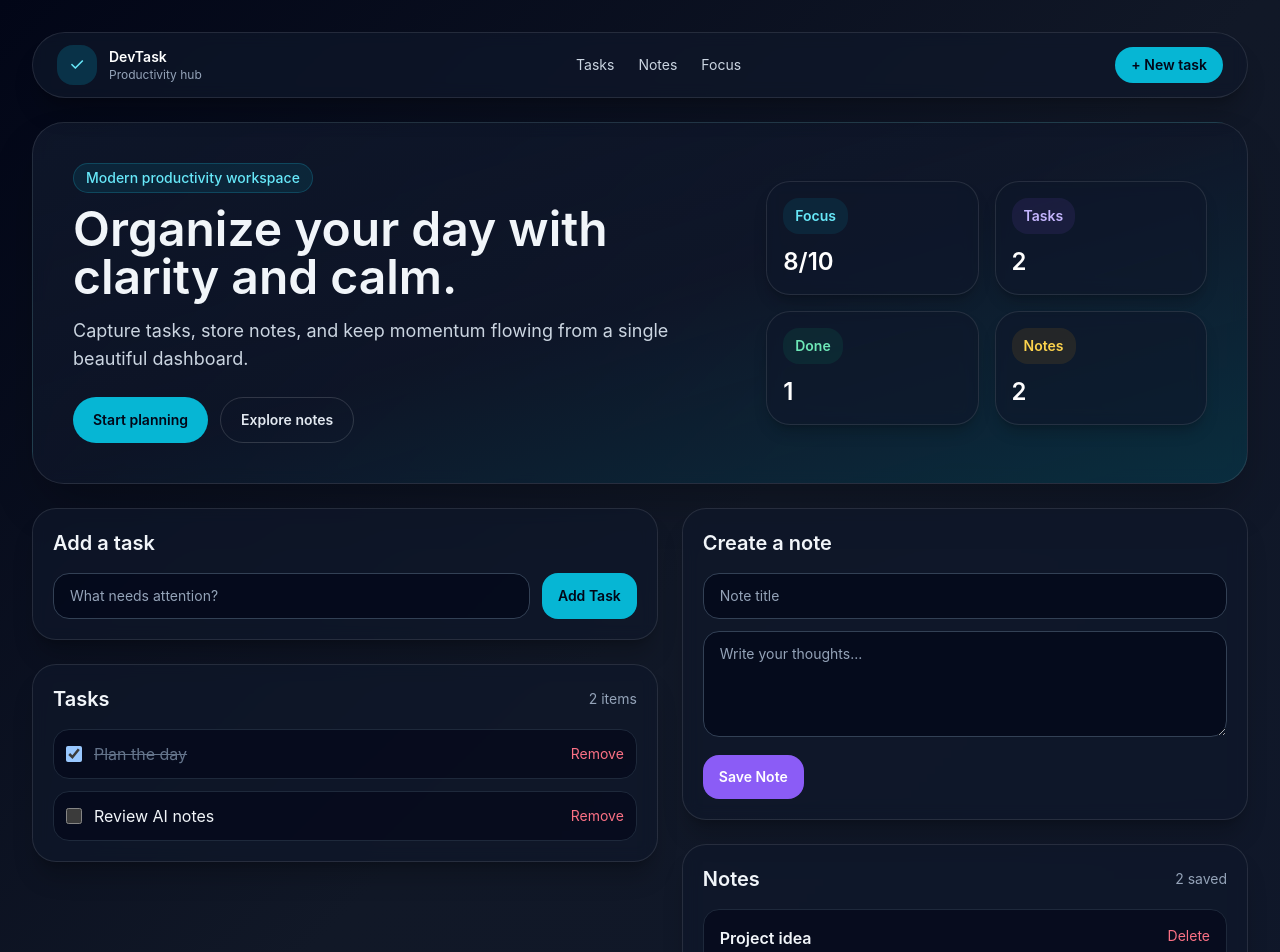
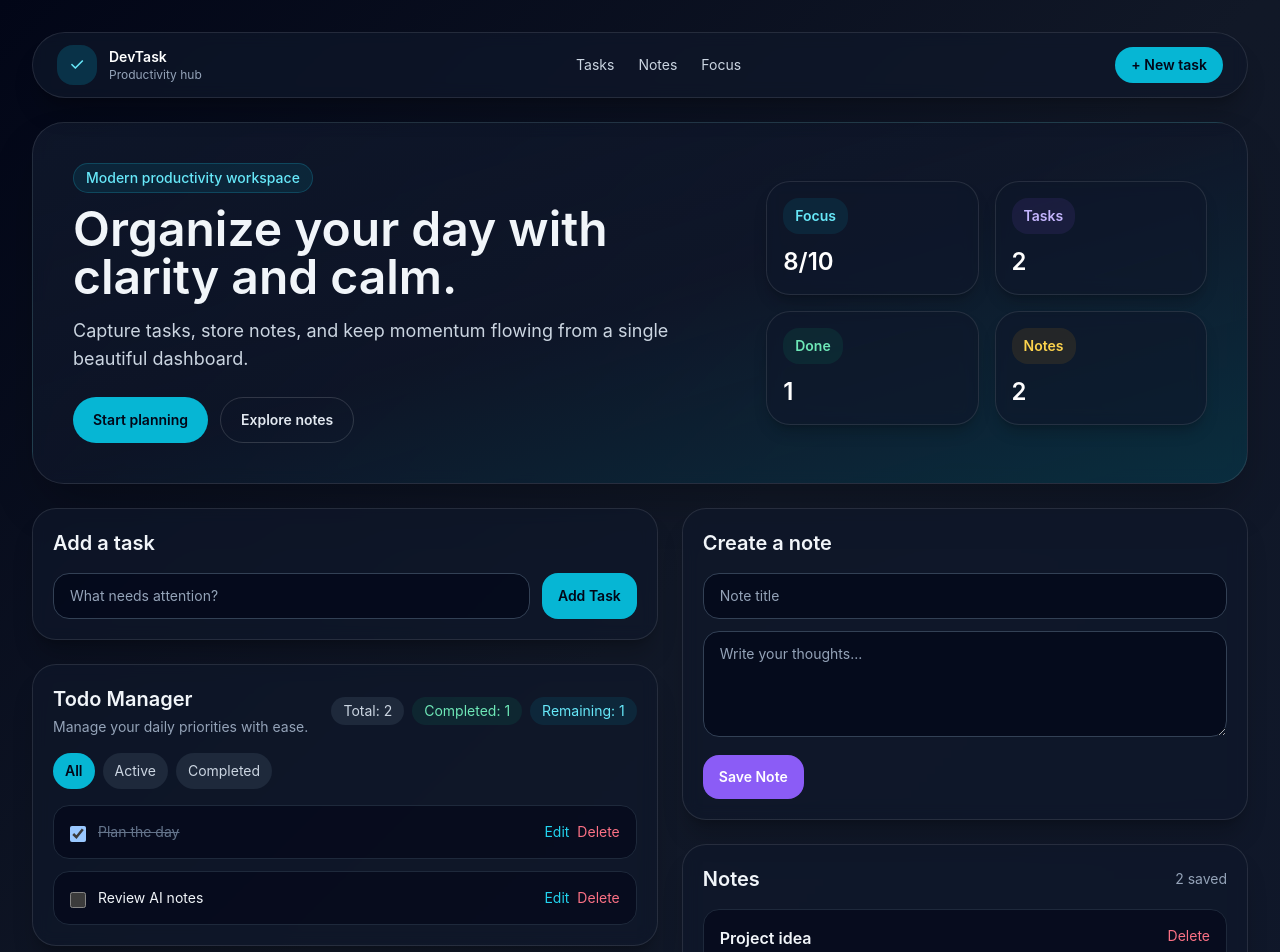
Before and after one commit to azijulhakimbd/DevTask, a React (Vite) app: page / in a window 1280 px wide. Shown: the top 952 px of the page. Built offline with nearby package versions, Linux system fonts and the light colour scheme.

Commit message:
feat: add todo manager UI and task actions

```diff
--- a/src/components/TaskList.jsx
+++ b/src/components/TaskList.jsx
@@ -1,9 +1,28 @@
-function TaskList({ tasks, toggleTask, deleteTask }) {
+import TodoCard from './TodoCard';
+
+function TaskList({ tasks, toggleTask, deleteTask, editTaskId, editValue, setEditValue, startEditing, saveEdit, cancelEdit }) {
   return (
     <div className="rounded-3xl border border-white/10 bg-slate-900/70 p-5 shadow-xl shadow-black/20 backdrop-blur">
-      <div className="mb-4 flex items-center justify-between">
-        <h2 className="text-xl font-semibold">Tasks</h2>
-        <span className="text-sm text-slate-400">{tasks.length} items</span>
+      <div className="mb-4 flex flex-col gap-3 sm:flex-row sm:items-center sm:justify-between">
+        <div>
+          <h2 className="text-xl font-semibold">Todo Manager</h2>
+          <p className="mt-1 text-sm text-slate-400">Manage your daily priorities with ease.</p>
+        </div>
+        <div className="flex flex-wrap gap-2 text-sm text-slate-300">
+          <span className="rounded-full bg-slate-800 px-3 py-1">Total: {tasks.length}</span>
+          <span className="rounded-full bg-emerald-500/10 px-3 py-1 text-emerald-300">
+            Completed: {tasks.filter((task) => task.completed).length}
+          </span>
+          <span className="rounded-full bg-cyan-500/10 px-3 py-1 text-cyan-300">
+            Remaining: {tasks.filter((task) => !task.completed).length}
+          </span>
+        </div>
+      </div>
+
+      <div className="mb-4 flex flex-wrap gap-2">
+        <button className="rounded-full bg-cyan-500 px-3 py-2 text-sm font-semibold text-slate-950">All</button>
+        <button className="rounded-full bg-slate-800 px-3 py-2 text-sm text-slate-300">Active</button>
+        <button className="rounded-full bg-slate-800 px-3 py-2 text-sm text-slate-300">Completed</button>
       </div>
 
       <div className="space-y-3">
@@ -13,20 +32,18 @@ function TaskList({ tasks, toggleTask, deleteTask }) {
           </p>
         ) : (
           tasks.map((task) => (
-            <div key={task.id} className="flex items-center justify-between rounded-2xl border border-slate-800 bg-slate-950/60 p-3">
-              <label className="flex flex-1 cursor-pointer items-center gap-3">
-                <input
-                  type="checkbox"
-                  checked={task.completed}
-                  onChange={() => toggleTask(task.id)}
-                  className="h-4 w-4 rounded border-slate-600 bg-slate-900"
-                />
-                <span className={task.completed ? 'text-slate-500 line-through' : 'text-slate-100'}>{task.title}</span>
-              </label>
-              <button onClick={() => deleteTask(task.id)} className="ml-3 text-sm text-rose-400 hover:text-rose-300">
-                Remove
-              </button>
-            </div>
+            <TodoCard
+              key={task.id}
+              task={task}
+              onToggle={toggleTask}
+              onDelete={deleteTask}
+              onEdit={startEditing}
+              isEditing={editTaskId === task.id}
+              editValue={editValue}
+              setEditValue={setEditValue}
+              onSaveEdit={saveEdit}
+              onCancelEdit={cancelEdit}
+            />
           ))
         )}
       </div>
--- /dev/null
+++ b/src/components/TodoCard.jsx
@@ -0,0 +1,52 @@
+function TodoCard({ task, onToggle, onDelete, onEdit, isEditing, editValue, setEditValue, onSaveEdit, onCancelEdit }) {
+  return (
+    <div className="flex items-start justify-between gap-3 rounded-2xl border border-slate-800 bg-slate-950/60 p-4">
+      <label className="flex flex-1 cursor-pointer items-start gap-3">
+        <input
+          type="checkbox"
+          checked={task.completed}
+          onChange={() => onToggle(task.id)}
+          className="mt-1 h-4 w-4 rounded border-slate-600 bg-slate-900"
+        />
+
+        <div className="min-w-0 flex-1">
+          {isEditing ? (
+            <input
+              value={editValue}
+              onChange={(e) => setEditValue(e.target.value)}
+              className="w-full rounded-xl border border-slate-700 bg-slate-900 px-3 py-2 text-sm text-slate-100 outline-none"
+            />
+          ) : (
+            <span className={task.completed ? 'block text-sm text-slate-500 line-through' : 'block text-sm text-slate-100'}>
+              {task.title}
+            </span>
+          )}
+        </div>
+      </label>
+
+      <div className="flex items-center gap-2">
+        {isEditing ? (
+          <>
+            <button onClick={() => onSaveEdit(task.id)} className="text-sm text-emerald-400 hover:text-emerald-300">
+              Save
+            </button>
+            <button onClick={onCancelEdit} className="text-sm text-slate-400 hover:text-slate-300">
+              Cancel
+            </button>
+          </>
+        ) : (
+          <>
+            <button onClick={() => onEdit(task.id)} className="text-sm text-cyan-400 hover:text-cyan-300">
+              Edit
+            </button>
+            <button onClick={() => onDelete(task.id)} className="text-sm text-rose-400 hover:text-rose-300">
+              Delete
+            </button>
+          </>
+        )}
+      </div>
+    </div>
+  );
+}
+
+export default TodoCard;
--- a/src/pages/HomePage.jsx
+++ b/src/pages/HomePage.jsx
@@ -24,6 +24,8 @@ function HomePage() {
   const [taskInput, setTaskInput] = useState('');
   const [noteTitle, setNoteTitle] = useState('');
   const [noteContent, setNoteContent] = useState('');
+  const [editTaskId, setEditTaskId] = useState(null);
+  const [editValue, setEditValue] = useState('');
 
   useEffect(() => {
     saveToStorage('devtask-tasks', tasks);
@@ -48,6 +50,28 @@ function HomePage() {
 
   const deleteTask = (id) => {
     setTasks((prev) => prev.filter((task) => task.id !== id));
+  };
+
+  const startEditing = (id) => {
+    const task = tasks.find((item) => item.id === id);
+    if (task) {
+      setEditTaskId(id);
+      setEditValue(task.title);
+    }
+  };
+
+  const saveEdit = (id) => {
+    const value = editValue.trim();
+    if (!value) return;
+
+    setTasks((prev) => prev.map((task) => (task.id === id ? { ...task, title: value } : task)));
+    setEditTaskId(null);
+    setEditValue('');
+  };
+
+  const cancelEdit = () => {
+    setEditTaskId(null);
+    setEditValue('');
   };
 
   const addNote = (e) => {
@@ -101,7 +125,17 @@ function HomePage() {
         <main className="grid gap-6 lg:grid-cols-[1.05fr_0.95fr]">
           <section id="tasks" className="space-y-6">
             <TaskForm taskInput={taskInput} setTaskInput={setTaskInput} addTask={addTask} />
-            <TaskList tasks={tasks} toggleTask={toggleTask} deleteTask={deleteTask} />
+            <TaskList
+              tasks={tasks}
+              toggleTask={toggleTask}
+              deleteTask={deleteTask}
+              editTaskId={editTaskId}
+              editValue={editValue}
+              setEditValue={setEditValue}
+              startEditing={startEditing}
+              saveEdit={saveEdit}
+              cancelEdit={cancelEdit}
+            />
           </section>
 
           <section id="notes" className="space-y-6">
```
